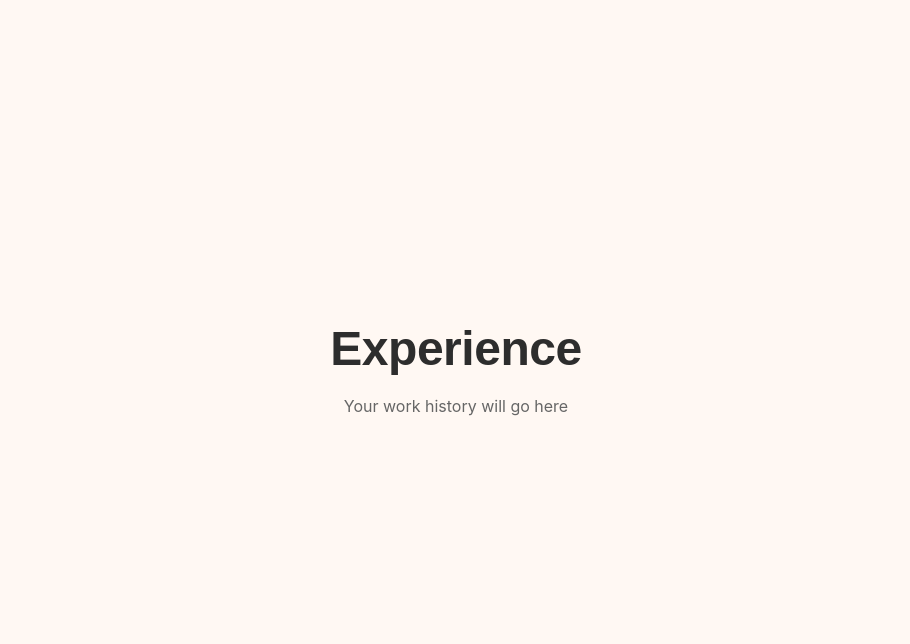
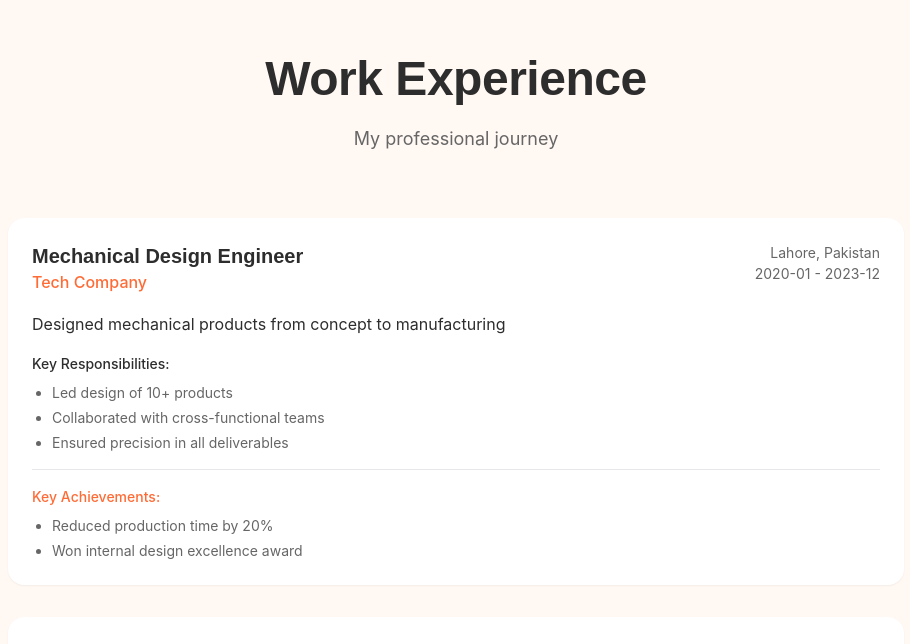
Before and after one commit to iamibm01/portfolio-website, a React (Vite) app: page / in a window 1280 px wide. Shown: the part 3230-3874 px from the top of the page, without its empty margins (184-1094 px from the left). Built offline with nearby package versions, Linux system fonts and the light colour scheme.

Commit message:
Built experience section

```diff
--- a/src/App.tsx
+++ b/src/App.tsx
@@ -3,6 +3,7 @@ import Hero from './components/sections/Hero'
 import About from './components/sections/About'
 import Skills from './components/sections/Skills'
 import Projects from './components/sections/Projects'
+import Experience from './components/sections/Experience'
 
 function App() {
   return (
@@ -14,22 +15,10 @@ function App() {
         <About />
         <Skills />
         <Projects />
+        <Experience />
 
         {/* Keep remaining placeholder sections */}
 
-        <section
-          id="experience"
-          className="min-h-screen flex items-center justify-center bg-light-bg"
-        >
-          <div className="text-center">
-            <h2 className="text-section-md font-heading font-semibold text-light-text-primary mb-4">
-              Experience
-            </h2>
-            <p className="text-body-base text-light-text-secondary">
-              Your work history will go here
-            </p>
-          </div>
-        </section>
 
         <section id="contact" className="min-h-screen flex items-center justify-center bg-white">
           <div className="text-center">
--- /dev/null
+++ b/src/components/sections/Experience.tsx
@@ -0,0 +1,97 @@
+import { experience } from '../../data/experience'
+
+function Experience() {
+  return (
+    <section
+      id="experience"
+      className="min-h-screen flex items-center bg-light-bg py-20"
+    >
+      <div className="max-w-7xl mx-auto px-6 w-full">
+        <div className="text-center mb-16">
+          <h2 className="text-section-md font-heading font-semibold text-light-text-primary mb-4">
+            Work Experience
+          </h2>
+          <p className="text-body-lg text-light-text-secondary">
+            My professional journey
+          </p>
+        </div>
+
+        {/* Experience Timeline */}
+        <div className="max-w-4xl mx-auto space-y-8">
+          {experience.map(function(exp) {
+            return (
+              <div
+                key={exp.id}
+                className="bg-white p-6 rounded-2xl shadow-sm hover:shadow-md transition-shadow"
+              >
+                <div className="flex flex-col md:flex-row md:justify-between md:items-start mb-4">
+                  <div>
+                    <h3 className="font-heading font-semibold text-light-text-primary text-xl">
+                      {exp.role}
+                    </h3>
+                    <p className="text-body-base text-primary font-medium">
+                      {exp.company}
+                    </p>
+                  </div>
+                  <div className="text-body-sm text-light-text-secondary mt-2 md:mt-0 md:text-right">
+                    <p>{exp.location}</p>
+                    <p>
+                      {exp.startDate} - {exp.current ? 'Present' : exp.endDate}
+                    </p>
+                  </div>
+                </div>
+
+                {/* Description */}
+                <p className="text-body-base text-light-text-primary mb-4">
+                  {exp.description}
+                </p>
+
+                {/* Responsibilities */}
+                <div className="space-y-2 mb-4">
+                  <p className="text-body-sm font-medium text-light-text-primary">
+                    Key Responsibilities:
+                  </p>
+                  <ul className="space-y-1 ml-5">
+                    {exp.responsibilities.map(function(responsibility, index) {
+                      return (
+                        <li
+                          key={index}
+                          className="text-body-sm text-light-text-secondary list-disc"
+                        >
+                          {responsibility}
+                        </li>
+                      )
+                    })}
+                  </ul>
+                </div>
+
+                {/* Achievements (if they exist) */}
+                {exp.achievements && exp.achievements.length > 0 && (
+                  <div className="space-y-2 pt-4 border-t border-gray-200">
+                    <p className="text-body-sm font-medium text-primary">
+                      Key Achievements:
+                    </p>
+                    <ul className="space-y-1 ml-5">
+                      {exp.achievements.map(function(achievement, index) {
+                        return (
+                          <li
+                            key={index}
+                            className="text-body-sm text-light-text-secondary list-disc"
+                          >
+                            {achievement}
+                          </li>
+                        )
+                      })}
+                    </ul>
+                  </div>
+                )}
+              </div>
+            )
+          })}
+        </div>
+      </div>
+    </section>
+  )
+}
+
+export default Experience
```
